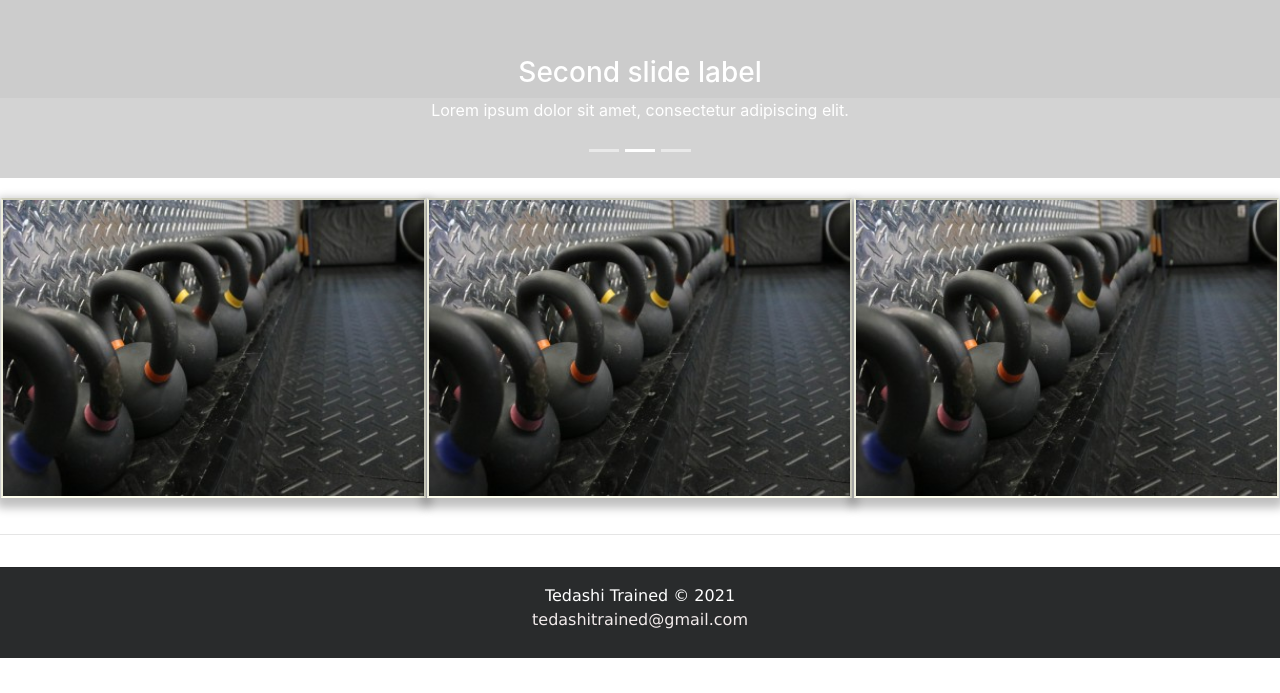
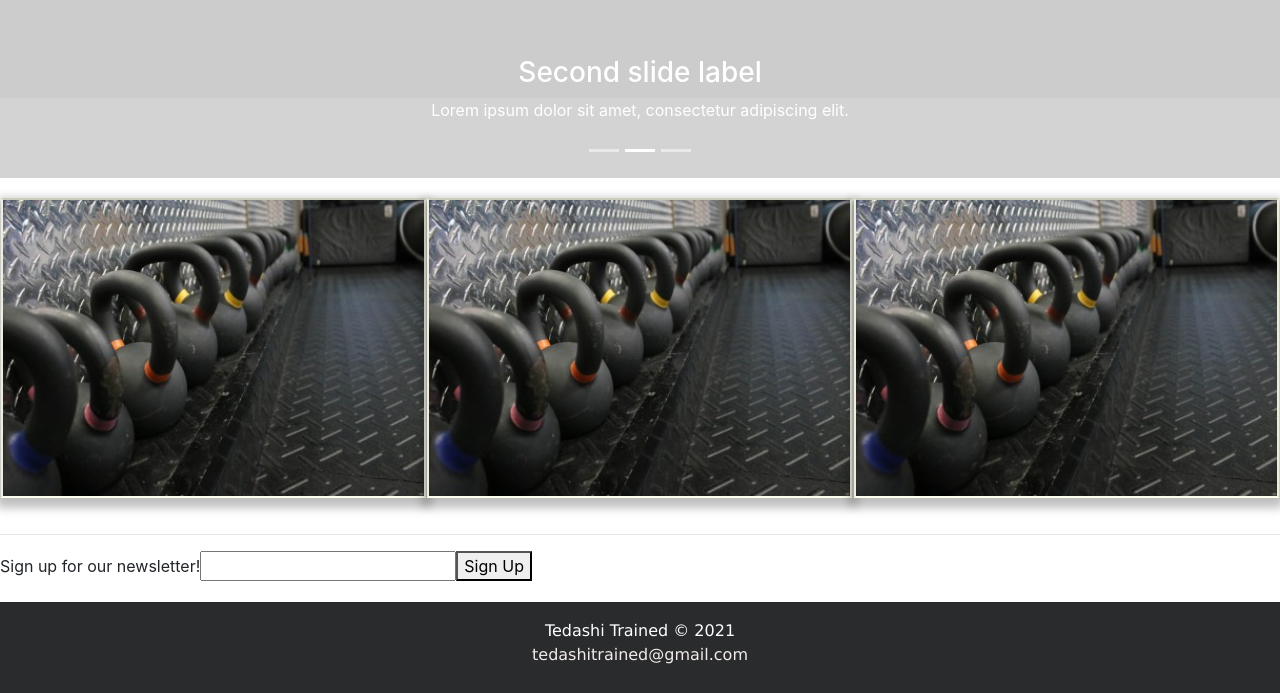
Before and after one commit to myerstina515/tedashitrained, a React (Create React App) app: page / in a window 1280 px wide. Shown: the part 478-1171 px from the top of the page. Before the commit the page ends 1136 px from the top, so only its background shows below. Built offline with nearby package versions, Linux system fonts and the light colour scheme.

Commit message:
newsletter subscription

```diff
--- a/package.json
+++ b/package.json
@@ -7,6 +7,7 @@
     "@testing-library/jest-dom": "^5.11.9",
     "@testing-library/react": "^11.2.5",
     "@testing-library/user-event": "^12.7.2",
+    "axios": "^0.21.1",
     "bootstrap": "^4.6.0",
     "react": "^17.0.1",
     "react-bootstrap": "^1.5.0",
--- a/src/components/Home.js
+++ b/src/components/Home.js
@@ -2,16 +2,44 @@ import React from 'react';
 import ImageCarousel from './ImageCarousel';
 import Cards from './Cards';
 import Video from './Video';
+import { useState } from 'react';
+import axios from 'axios';
 
 
 const Home = () => {
+  const [emailAddress, setEmail] = useState('');
 
+  const emailSignUp = async (e) => {
+    e.preventDefault();
+    console.log('inside emailSignUp', emailAddress)
+    // const emailName = e.target.value;
+    // await setEmail(emailName);
+    // console.log('this is being set', e.target.value)
+    const email = {
+      name: emailAddress
+    }
+    console.log('this is the object: ', email)
+    await axios.post('https://tt-api-server.herokuapp.com/client', {email})
+      .then(res => {
+        console.log(res);
+        console.log(res.data)
+      })
+  }
+  const handleChange = (e) => {
+    setEmail(e.target.value);
+    console.log('inside handleChange', emailAddress);
+  }
 
   return(
     <>
       <ImageCarousel/>
       <Cards/>
       <Video/>
+      <form onSubmit={emailSignUp}>
+        <label>Sign up for our newsletter!</label>
+        <input onChange={handleChange} type="text" default="Enter Email Address"></input>
+        <button type="submit">Sign Up</button>
+      </form>
     </>
   )
 }
```
Also changed, not shown: 2 other files (tests, documents, lock files or other folders).
